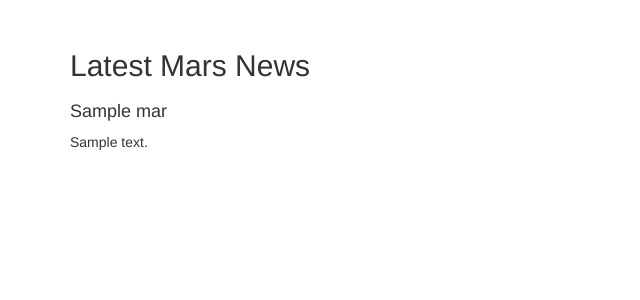
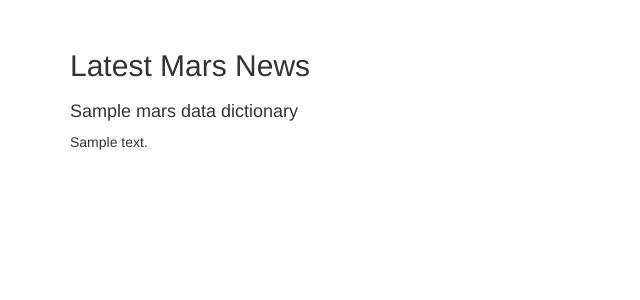
Before and after one commit to SidDas8/web-scraping-challenge, a Flask app: template Missions_to_Mars/app/templates/index.html in a window 1280 px wide. Shown: the part 257-557 px from the top of the page, without its empty margins (0-640 px from the left). Run offline with Flask 2, Linux system fonts and the light colour scheme; the template is opened without the code that fills it: most values are stand-ins (such as "Sample title", 1, 10 or a date in 2020); some libraries are stand-ins or nearby versions.

Commit message:
Still fixing scrape.

```diff
--- a/Missions_to_Mars/app/app.py
+++ b/Missions_to_Mars/app/app.py
@@ -17,7 +17,7 @@
     mars_data_dictionary = mongo.db.mars_data_dictionary.find_one()
 
     # Return template and data
-    return render_template("index.html", mars=mars_data_dictionary)
+    return render_template("index.html", mars_data_dictionary=mars_data_dictionary)
 
 
 # Route that will trigger the scrape function
--- a/Missions_to_Mars/app/templates/index.html
+++ b/Missions_to_Mars/app/templates/index.html
@@ -25,8 +25,8 @@
         </div>
         <div class="row">
             <div class="col-md-12">
-                <h4> {{ mars.newstitle }} </h4>
-                <p> {{ mars.paragraphtext }} </p>
+                <h4> {{ mars_data_dictionary.newstitle }} </h4>
+                <p> {{ mars_data_dictionary.paragraphtext }} </p>
             </div>
         </div>
 
```
